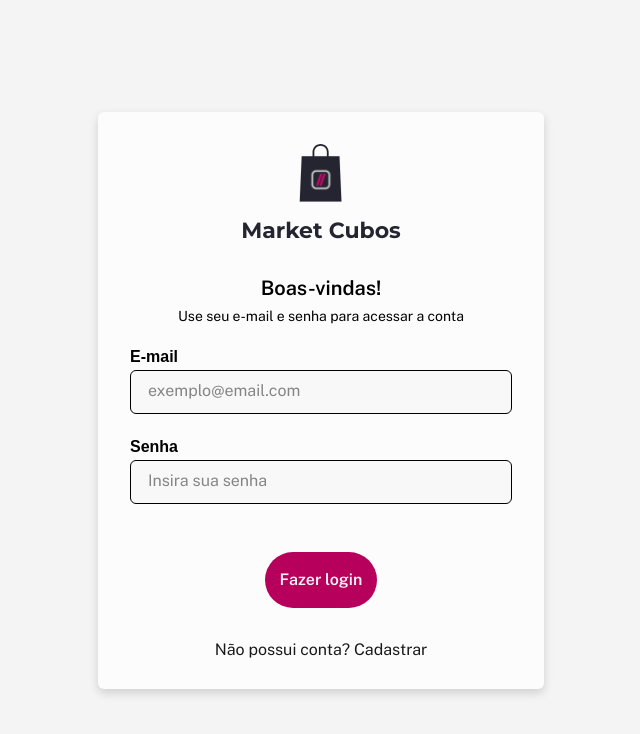
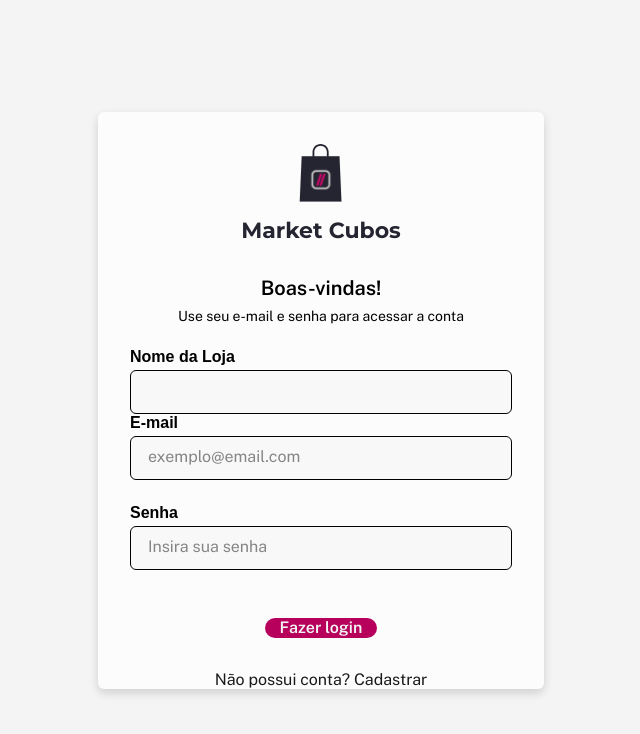
Before and after one commit to gabriel-abal/desafio-individual-final-ddst12-frontend, a React (Create React App) app: page /login in a window 1280 px wide. Shown: the top 734 px of the page, without its empty margins (319-959 px from the left). Built offline with nearby package versions, Linux system fonts and the light colour scheme.

Commit message:
feat: configuração do react router dom

```diff
--- a/src/App.js
+++ b/src/App.js
@@ -1,11 +1,15 @@
 import './App.css';
 import Login from '../src/pages/Login/index'
 import Cadastro from './pages/Cadastro';
+import { BrowserRouter } from 'react-router-dom';
 
 function App() {
   return (
-    <Login />
-    // <Cadastro />
+    <BrowserRouter>
+      <Login />
+      <Cadastro />
+    </BrowserRouter>
+
   );
 }
 
--- a/src/index.js
+++ b/src/index.js
@@ -1,12 +1,25 @@
 import React from 'react';
 import ReactDOM from 'react-dom/client';
 import './index.css';
-import App from './App';
+import { createBrowserRouter, RouterProvider } from 'react-router-dom';
+
+import Login from './pages/Login';
+import Cadastro from './pages/Cadastro';
 
 
+const router = createBrowserRouter([
+  {
+    path: "login",
+    element: <Login />
+  },
+  {
+    path: "cadastro",
+    element: <Cadastro />
+  }
+])
 const root = ReactDOM.createRoot(document.getElementById('root'));
 root.render(
   <React.StrictMode>
-    <App />
+    <RouterProvider router={router} />
   </React.StrictMode>
 );
--- a/src/pages/Login/index.js
+++ b/src/pages/Login/index.js
@@ -1,6 +1,7 @@
 import "./styles.css";
 import LogoMarketCubos from "../../components/LogoMarketCubos";
 import { useState } from "react";
+import { Routes, Route, Link } from "react-router-dom";
 
 function Login() {
 
@@ -45,7 +46,14 @@ function Login() {
 
                 <form onSubmit={handleSubmit}>
 
+                    <h4>Nome da Loja</h4>
+                    <input
+                        id="input-loja"
+                        className="input-loja"
+                        type=""
 
+
+                    />
 
                     <h4>E-mail</h4>
                     <input
```
